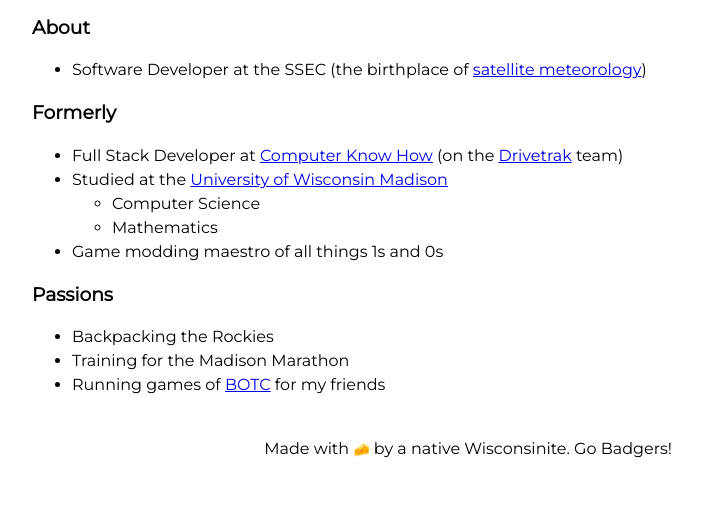
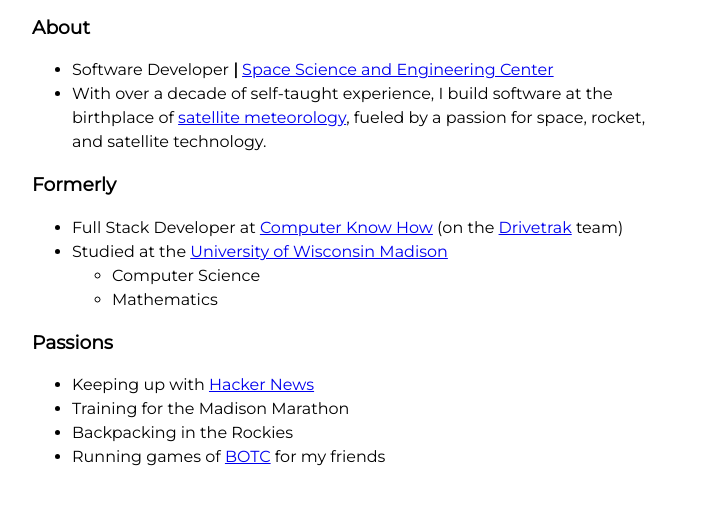
Before and after one commit to DirkyJerky/yoerger.me, a website built with Vite: page index.html in a window 1280 px wide. Shown: the part 195-700 px from the top of the page, without its empty margins (288-991 px from the left). Built offline with nearby package versions, Linux system fonts and the light colour scheme.

Commit message:
Update my bio!

```diff
--- a/index.html
+++ b/index.html
@@ -70,12 +70,20 @@
         <h3>About</h3>
         <ul>
             <li>
-                Software Developer at the SSEC (the birthplace of
+                Software Developer <b>|</b>
+                <a href="https://www.ssec.wisc.edu/" target="_blank"
+                    >Space Science and Engineering Center</a
+                >
+            </li>
+            <li>
+                With over a decade of self-taught experience, I build software
+                at the birthplace of
                 <a
                     href="https://www.ssec.wisc.edu/about/history/"
                     target="_blank"
                     >satellite meteorology</a
-                >)
+                >, fueled by a passion for space, rocket, and satellite
+                technology.
             </li>
         </ul>
         <h3>Formerly</h3>
@@ -99,12 +107,17 @@
                     <li>Mathematics</li>
                 </ul>
             </li>
-            <li>Game modding maestro of all things 1s and 0s</li>
         </ul>
         <h3>Passions</h3>
         <ul>
-            <li>Backpacking the Rockies</li>
+            <li>
+                Keeping up with
+                <a href="https://news.ycombinator.com/" target="_blank"
+                    >Hacker News</a
+                >
+            </li>
             <li>Training for the Madison Marathon</li>
+            <li>Backpacking in the Rockies</li>
             <li>
                 Running games of
                 <a href="https://bloodontheclocktower.com/" target="_blank"
@@ -113,9 +126,5 @@
                 for my friends
             </li>
         </ul>
-        <br />
-        <div align="right">
-            Made with <code>🧀</code> by a native Wisconsinite. Go Badgers!
-        </div>
     </body>
 </html>
```
